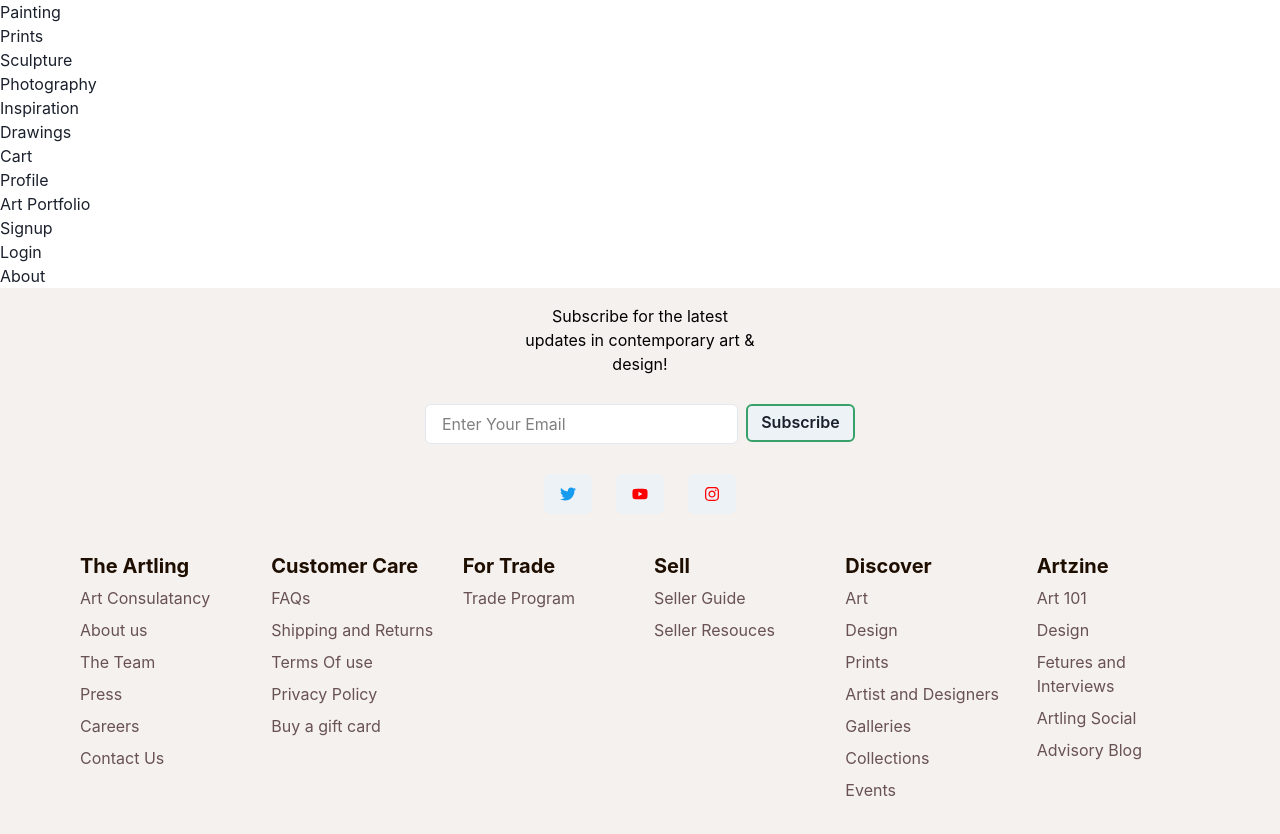
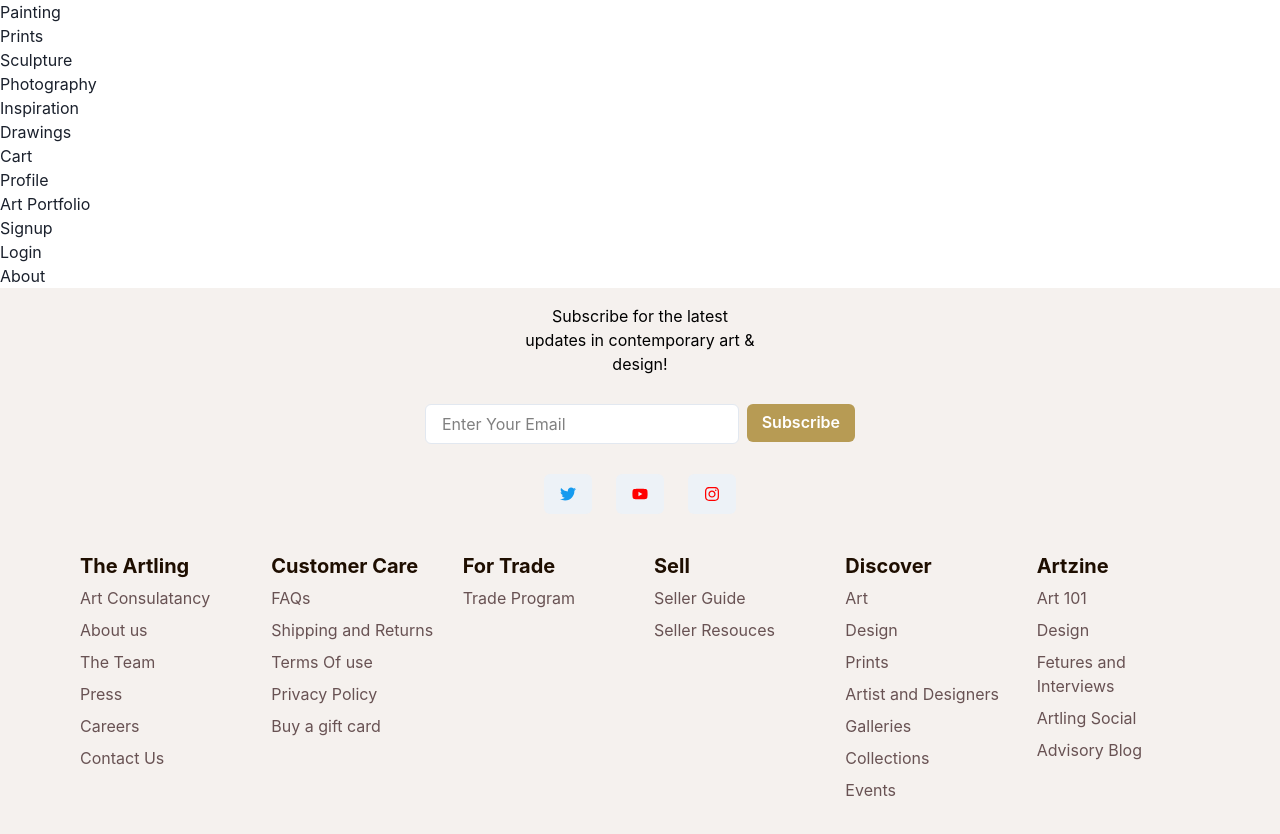
Before and after one commit to Sameeer-Ahmad/ArtGallary, a React (Vite) app in the folder frontend/ArtGallary/: page /home in a window 1280 px wide. Shown: the top 834 px of the page. Built offline with nearby package versions, Linux system fonts and the light colour scheme.

Commit message:
footer done

```diff
--- a/frontend/ArtGallary/src/Component/Footer/Footer.jsx
+++ b/frontend/ArtGallary/src/Component/Footer/Footer.jsx
@@ -12,7 +12,7 @@ import { FaInstagram, FaTwitter, FaYoutube } from 'react-icons/fa';
         alignItems={'center'}>
 
 
-      {/* <Image src='https://img.freepik.com/premium-vector/art-gallery-logo-design_92167-618.jpg' width={'140px'} alt='Dan Abramov' /> */}
+      {/* <Image src='https://img.freepik.com/premium-vector/art-gallery-logo-design_92167-618.jpg'  width={'140px'} alt='Dan Abramov' /> */}
         <Text fontSize={'ms'} textAlign={'center'} width={'230px'} color='black' >Subscribe for the latest updates in contemporary art & design!</Text>
         <Stack direction={'row'}>
         <Input marginTop={"20px"}
@@ -25,9 +25,11 @@ import { FaInstagram, FaTwitter, FaYoutube } from 'react-icons/fa';
   size='md'
   height='38px'
   width='140px'
-  border='2px'
-  borderColor='green.500'
+  borderColor='none'
   marginTop={"20px"}
+  bg={'#b79b54'}
+  color='white'
+  _hover={{ color: 'none' }}
 >
   Subscribe
 </Button>
@@ -36,7 +38,7 @@ import { FaInstagram, FaTwitter, FaYoutube } from 'react-icons/fa';
 
             <Stack direction={'row'} marginTop={"30px"} justifyContent={"center"} spacing={6}>
           <Button label={'Twitter'} href={'#'}>
-            <FaTwitter color='#169bef' bg />
+            <FaTwitter color='#169bef'  />
           </Button>
           <Button label={'YouTube'} href={'#'}>
             <FaYoutube color='red' />
```
